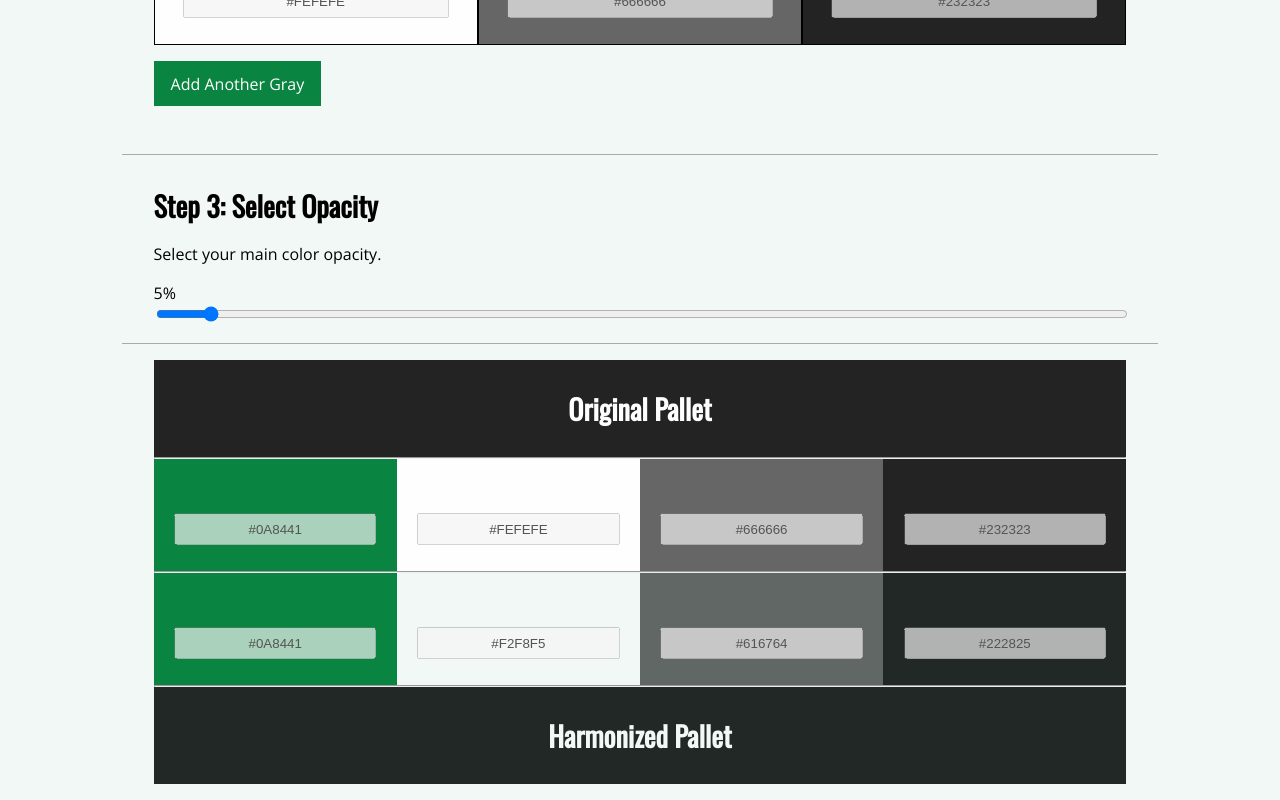
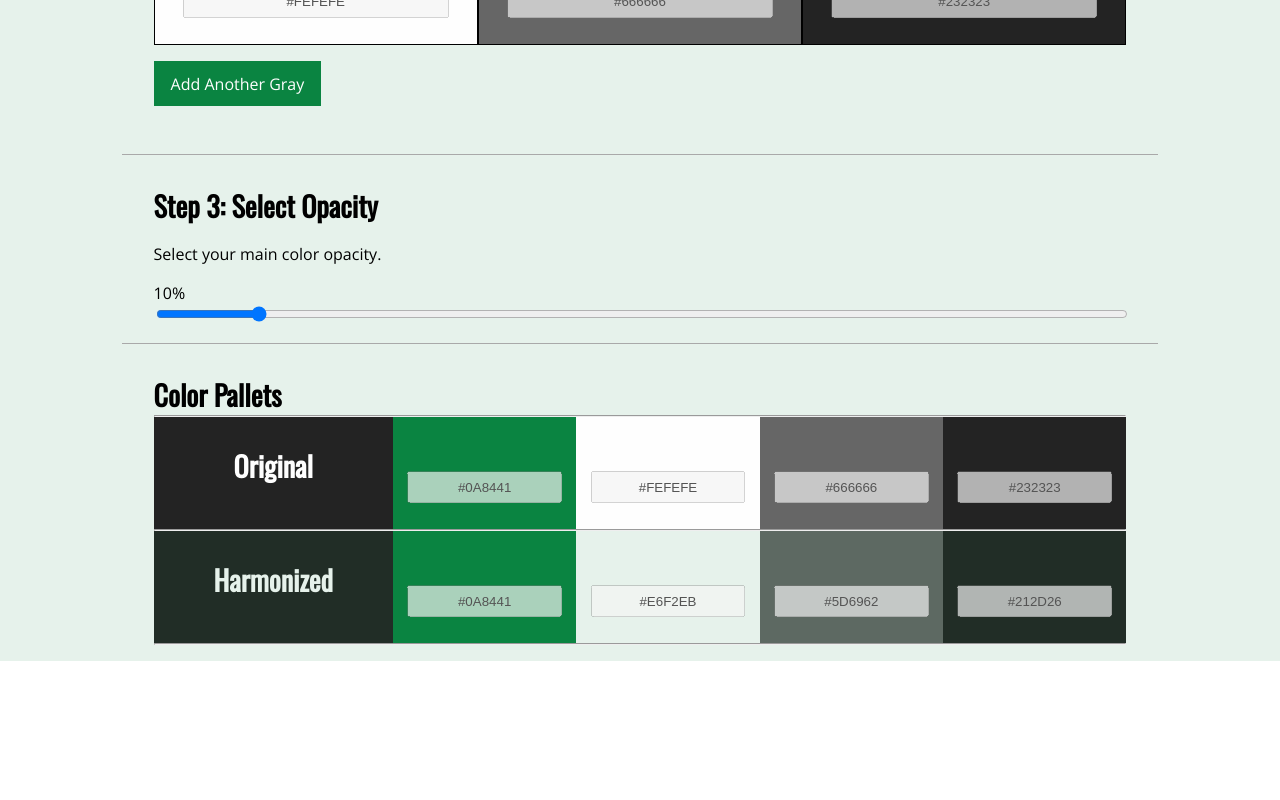
Before and after one commit to brentswisher/gray-harmonizer, a React (Create React App) app: page / in a window 1280 px wide. Shown: the part 745-1545 px from the top of the page. After the commit the page ends 1416 px from the top, so only its background shows below. Built offline with nearby package versions, Linux system fonts and the light colour scheme.

Commit message:
Styling and layout updates

```diff
--- a/src/App.css
+++ b/src/App.css
@@ -34,10 +34,6 @@ p {
 	border:1px solid black;
 }
 
-.pallet {
-	border:none;
-}
-
 .swatch-holder {
 	display:flex;
 	flex-flow: row nowrap;
@@ -56,7 +52,7 @@ p {
     display: block;
   }
 }
-.color-swatch input {
+.color-swatch-input {
 	margin:4em 1em;
 	height:2em;
 	text-align:center;
@@ -97,9 +93,22 @@ p {
 	text-decoration:none;
 }
 
+.pallet {
+	border:none;
+	display:block;
+}
+
 .pallet-title {
+	font-size: 1.75em;
+	margin:0.5em 0 0 0;
 	margin:0;
 	padding:1em;
+	flex:1;
+	min-width:125px;
+}
+
+.pallet-harmonized {
+	clear:left;
 }
 
 hr {
--- a/src/App.js
+++ b/src/App.js
@@ -9,7 +9,7 @@ class App extends Component {
     this.state = {
       primaryColor: '#0a8441',
       grays: ['#FEFEFE','#666666','#232323'],
-      opacity: 0.05
+      opacity: 0.1
     };
   }
 
@@ -92,11 +92,12 @@ class App extends Component {
         </section>
 
         <section class="pallet" aria-labelledby="section4lbl">
-          <h2 id="section4lbl" className="pallet-title" style={{textAlign:'center',color:this.state.grays[0],backgroundColor:this.state.grays[computedGrays.length-1]}}>
-            Original Pallet
-          </h2>
+        <h2>Color Pallets</h2>
           <hr />
            <div className="swatch-holder">
+           <h3 id="section4lbl" className="pallet-title" style={{textAlign:'center',color:this.state.grays[0],backgroundColor:this.state.grays[computedGrays.length-1]}}>
+              Original
+            </h3>
             <ColorSwatch label="Primary Color" color={ this.state.primaryColor } usePicker={ false } />
             {
               this.state.grays.map( ( item, index ) => (
@@ -107,6 +108,9 @@ class App extends Component {
           </div>
           <hr />
           <div className="swatch-holder">
+          <h3 className="pallet-title pallet-harmonized" style={{textAlign:'center',color:computedGrays[0],backgroundColor:computedGrays[computedGrays.length-1]}}>
+            Harmonized
+          </h3>
             <ColorSwatch label="Primary Color" color={ this.state.primaryColor } usePicker={ false } />
             {
               computedGrays.map( ( item, index ) => (
@@ -116,9 +120,7 @@ class App extends Component {
 
           </div>
           <hr />
-          <h2 className="pallet-title" style={{textAlign:'center',color:computedGrays[0],backgroundColor:computedGrays[computedGrays.length-1]}}>
-            Harmonized Pallet
-          </h2>
+
         </section>
       </div>
     );
```
